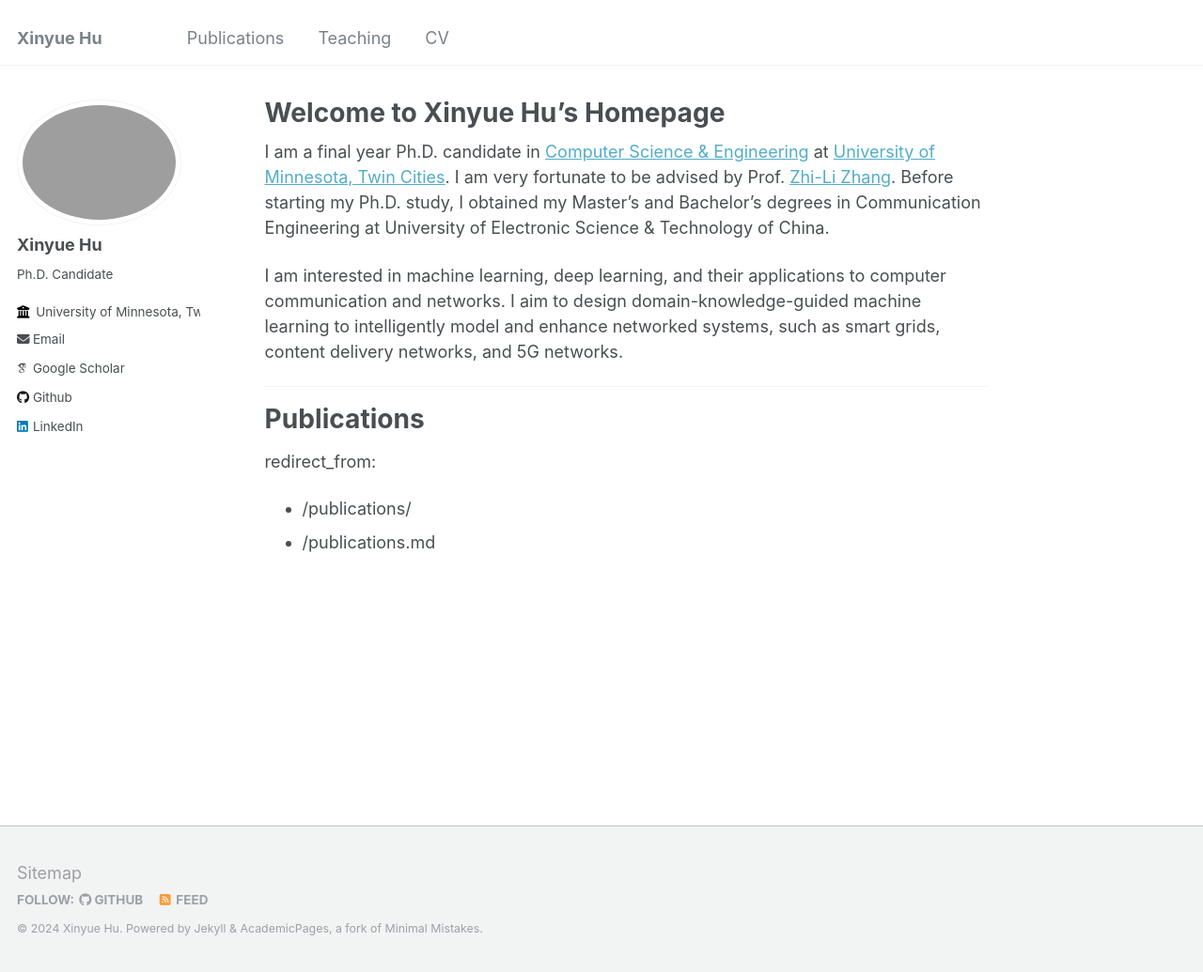
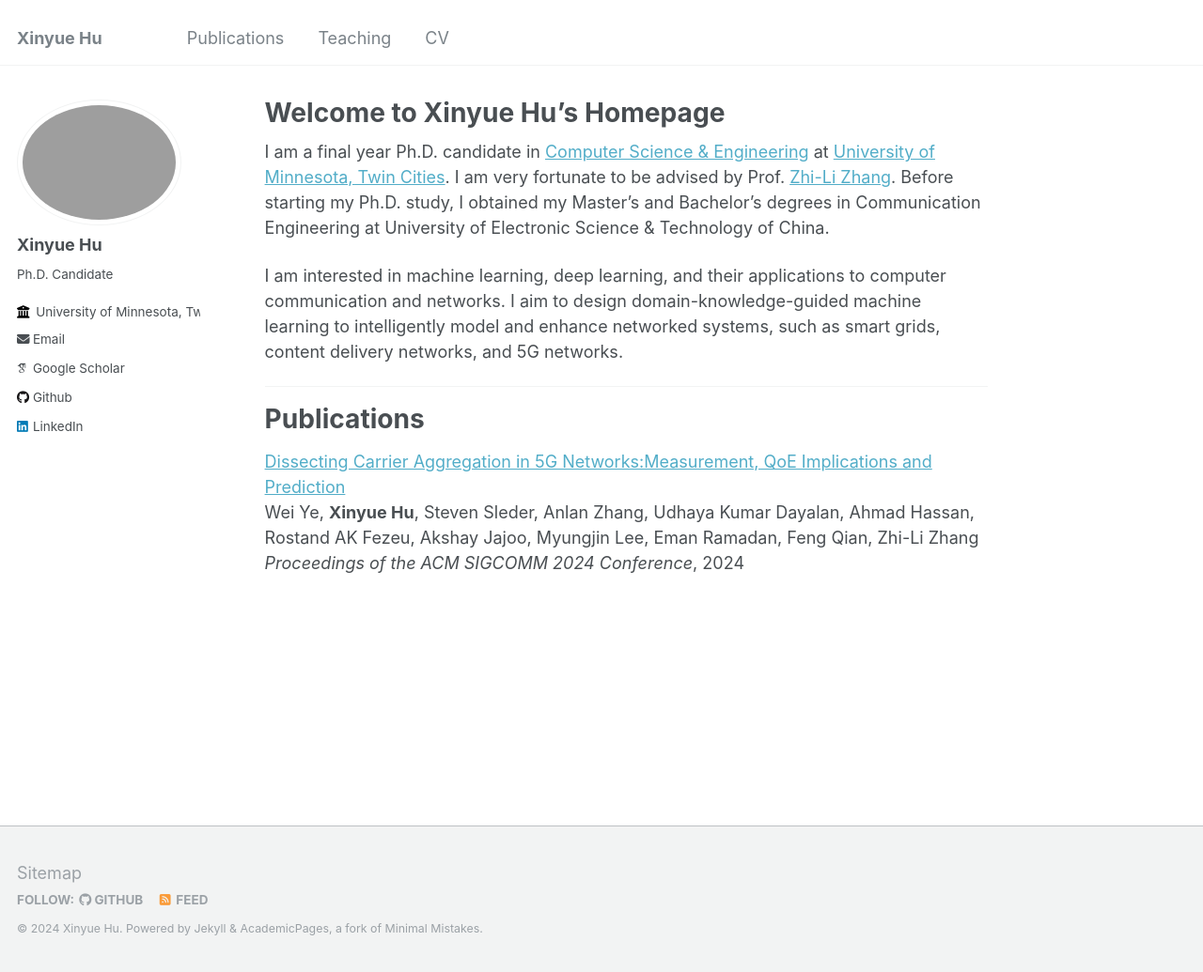
Before and after one commit to xinyuesherry/xinyue.github.io, a Jekyll site: the page built from _pages/about.md, in a window 1280 px wide and 1035 px high. Shown: the whole window at 94% size. Built offline with Jekyll 4.4.1, drawn with Linux system fonts in a browser that asks for light colours; some web fonts are replaced.

Commit message:
Update about.md

```diff
--- a/_pages/about.md
+++ b/_pages/about.md
@@ -15,6 +15,6 @@ I am interested in machine learning, deep learning, and their applications to co
 
 Publications
 ======
-redirect_from:
-  - /publications/
-  - /publications.md
+[Dissecting Carrier Aggregation in 5G Networks:Measurement, QoE Implications and Prediction](https://dl.acm.org/doi/pdf/10.1145/3651890.3672250)
+Wei Ye, **Xinyue Hu**, Steven Sleder, Anlan Zhang, Udhaya Kumar Dayalan, Ahmad Hassan, Rostand AK Fezeu, Akshay Jajoo, Myungjin Lee, Eman Ramadan, Feng Qian, Zhi-Li Zhang
+_Proceedings of the ACM SIGCOMM 2024 Conference_, 2024
```
